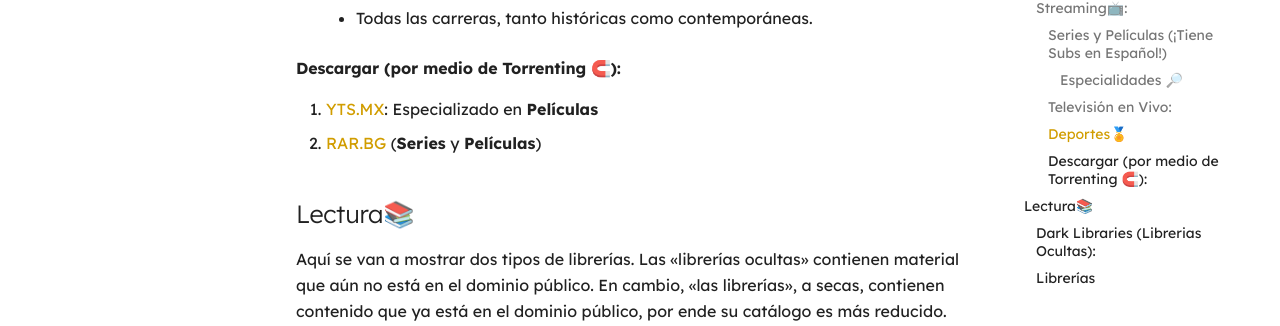
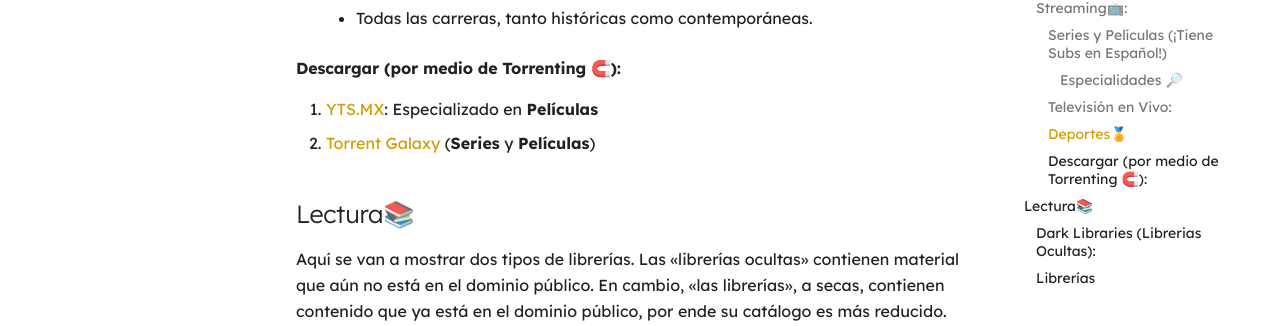
Before and after one commit to CannolideCorozo/Proyecto-Cryptonomicon, an MkDocs documentation site: the page built from docs/audio_visual.md, in a window 1280 px wide and 900 px high, scrolled down 756 px. Shown: the part 127-453 px from the top of the window. Built offline with MkDocs 1.6.1 and Material for MkDocs 9.7.7, drawn with Linux system fonts in a browser that asks for light colours.

Commit message:
Updated Site
El sitio RARBG dejó de existir.

```diff
--- a/docs/audio_visual.md
+++ b/docs/audio_visual.md
@@ -23,7 +23,7 @@
 #### Descargar (por medio de Torrenting 🧲):
 
 1. [YTS.MX](https://yts.mx/): Especializado en **Películas**
-2. [RAR.BG](https://rarbg.to/torrents.php?category[]=54) (**Series** y **Películas**)
+2. [Torrent Galaxy](https://torrentgalaxy.to/) (**Series** y **Películas**)
 
 ## Lectura📚
 
```
